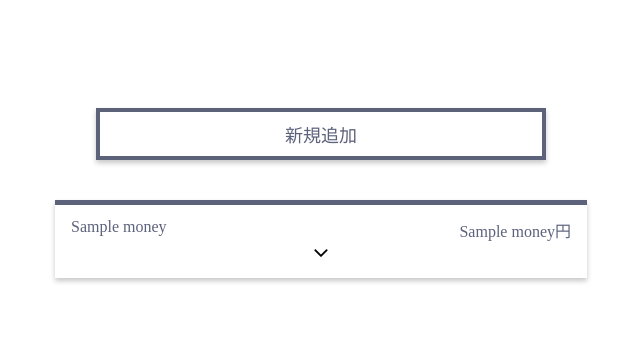
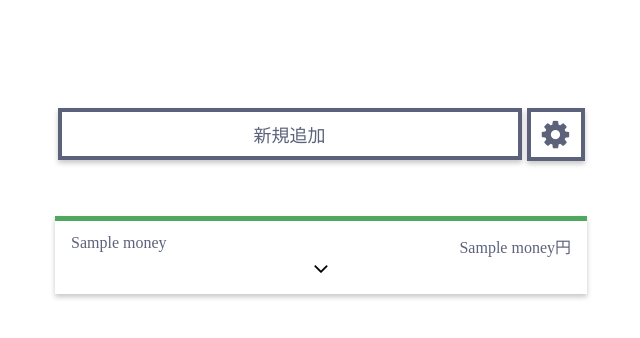
Before and after one commit to si0/MoneyFly, a Flask app: template templates/show_money.html in a window 1280 px wide. Shown: the top 338 px of the page, without its empty margins (319-959 px from the left). Run offline with Flask 2, Linux system fonts and the light colour scheme; the template is opened without the code that fills it: most values are stand-ins (such as "Sample title", 1, 10 or a date in 2020); parts of the project's set-up code (start-up, migrations or seed data) failed here and were passed over; some libraries are stand-ins or nearby versions.

Commit message:
細かい箇所の変更

```diff
--- a/app.py
+++ b/app.py
@@ -97,5 +97,9 @@ def add_money():
     return redirect(url_for("show_money"))
 
 
+@app.route("/sys_config", methods=["POST", "GET"])
+def sys_config():
+    return redirect(url_for("show_money"))
+
 if __name__ == "__main__":
     app.run()
--- a/static/style.css
+++ b/static/style.css
@@ -8,6 +8,10 @@ button {
 
 a {
   text-decoration: none;
+}
+
+a:link, a:visited, a:hover, a:active {
+  color: #5d627b;
 }
 
 
@@ -21,7 +25,7 @@ a {
   padding: 0.8em 1em;
   color: #5d627b;
   background: white;
-  border-top: 5px solid #5d627b;
+  border-top: 5px solid #4fa85d;
   box-shadow: 0 3px 5px rgba(0, 0, 0, 0.22);
 }
 
@@ -48,18 +52,34 @@ a {
   margin: 0 auto;
 }
 
+/* ----- ナビゲーション欄 ----- */
+.nav {
+  display: flex;
+  justify-content: center;
+}
+
 /* ----- レコード新規追加ボタン ----- */
 .add_money {
-  display: block;
-  margin: 0 auto;
+  text-align: center;
   background: none;
   box-shadow: 0 3px 5px rgba(0, 0, 0, 0.22);
-  width: 450px;
+  width: 420px;
   border: 4px solid #5d627b;
   padding: 0.5em 1em;
   color: #5d627b;
   font-size: 18px;
   margin-bottom: 40px;
+}
+
+/* ----- レコード新規追加ボタン ----- */
+.fa-cog {
+  border: 4px solid #5d627b;
+  box-shadow: 0 3px 5px rgba(0, 0, 0, 0.22);
+  margin-left: 5px;
+  width: 50px;
+  text-align: center;
+  padding-top: 7px;
+  height: 38px;
 }
 
 /* ----- 詳細表示項目 ----- */
@@ -76,11 +96,13 @@ a {
 ************************************/
 /* ----- 入力欄 ----- */
 .add_wrapper {
+  width: 470px;
   border-top: 15px solid #5d627b;
   border-radius: 3px;
   box-shadow: 0 3px 5px rgba(0, 0, 0, 0.22);
   padding-top: 20px;
   padding-bottom: 50px;
+  margin: 0 auto;
  }
 
 .add_wrapper p {
@@ -95,9 +117,7 @@ a {
 
 .inp, .tarea {
   display: block;
-  width: 300px;
-  height: 30px;
-  font-size: 16px;
+  width: 300px; height: 30px; font-size: 16px;
   border: 0;
   border-bottom: 1px solid #5d627b;
   margin-bottom: 10px;
@@ -130,3 +150,18 @@ a {
   box-shadow: 0 4px 0 #00991e;
   top: 3px;
 }
+
+.btn.back {
+  padding: 0 0 5px 0;
+  width: 90px;
+  text-align: center;
+  box-shadow: none;
+  background: none;
+  border: 0;
+  color: #5d627b;
+  border-bottom: 1px solid #00991e;
+}
+
+.btn.back:hover {
+  position: static;
+}
--- a/templates/show_money.html
+++ b/templates/show_money.html
@@ -4,10 +4,12 @@
 
 {% block content %}
 <main>
-
-  <a href="{{ url_for("add_money") }}">
-    <button class="add_money">新規追加</button>
-  </a>
+  <div class="nav">
+    <a class="add_money" href="{{ url_for("add_money") }}">
+      新規追加
+    </a>
+    <a class="fa fa-cog fa-2x" href="{{ url_for("sys_config") }}"></a>
+  </div>
 
   {% for money in moneys[0] %}
   <div class="row">
```
Also changed, not shown: templates/add_money.html (+6 -1 lines).
